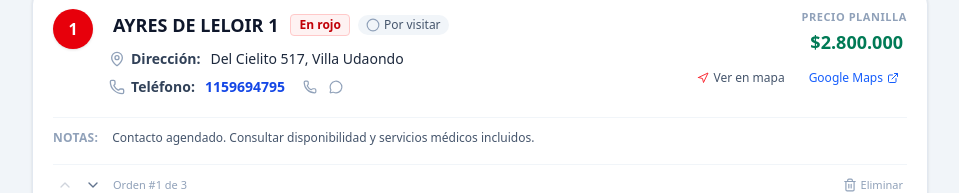
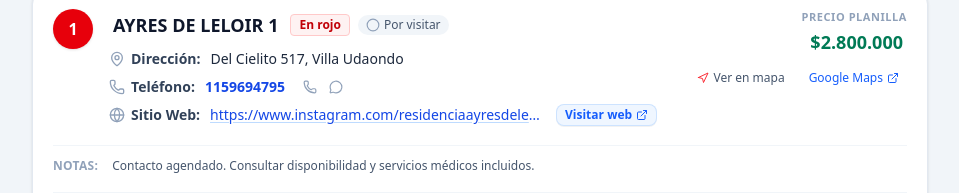
Before and after one commit to hernycai/Circuito_residencias, a React (Vite) app: page / in a window 1280 px wide. Shown: the part 756-949 px from the top of the page, without its empty margins (160-1119 px from the left). Built offline with nearby package versions, Linux system fonts and the light colour scheme.

Commit message:
feat: add spreadsheet integration for residences
- Import catalog data from initialData.ts
- Allow selecting and auto-filling data in AddStopModal
- Add website field and display links in ResidenceCard and Map popups
- Sync local storage data with updated spreadsheet links

```diff
--- a/src/App.tsx
+++ b/src/App.tsx
@@ -12,7 +12,7 @@ import {
   FileSpreadsheet
 } from 'lucide-react';
 import { ResidencePlace, RouteSettings } from './types';
-import { INITIAL_PLACES, INITIAL_SETTINGS } from './data/initialData';
+import { INITIAL_PLACES, INITIAL_SETTINGS, PLANILLA_DATA } from './data/initialData';
 import { RouteMap } from './components/RouteMap';
 import { ResidenceCard } from './components/ResidenceCard';
 import { Header } from './components/Header';
@@ -21,12 +21,39 @@ import { AddStopModal } from './components/AddStopModal';
 const STORAGE_KEY_PLACES = 'circuito_residencias_places_v1';
 const STORAGE_KEY_SETTINGS = 'circuito_residencias_settings_v1';
 
+// Helper to look up real link from spreadsheet
+const findSheetLink = (name: string): string | undefined => {
+  const clean = name.toLowerCase().trim();
+  const found = PLANILLA_DATA.find((entry) => {
+    const entryName = entry.nombre.toLowerCase().trim();
+    return entryName === clean || clean.includes(entryName) || entryName.includes(clean);
+  });
+  return found?.link;
+};
+
 export default function App() {
   const [places, setPlaces] = useState<ResidencePlace[]>(() => {
     try {
       const saved = localStorage.getItem(STORAGE_KEY_PLACES);
       if (saved) {
-        return JSON.parse(saved);
+        const parsed: ResidencePlace[] = JSON.parse(saved);
+        if (Array.isArray(parsed)) {
+          return parsed.map((p) => {
+            const sheetLink = findSheetLink(p.name);
+            // If the current website is missing or outdated/fake, replace with spreadsheet link
+            if (
+              !p.website ||
+              p.website.includes('ayresdeleloir.com.ar') ||
+              p.website.includes('elatardecerdeleloir.com.ar') ||
+              p.website.includes('soldeotono.com.ar')
+            ) {
+              if (sheetLink) {
+                return { ...p, website: sheetLink };
+              }
+            }
+            return p;
+          });
+        }
       }
     } catch {
       // fallback
--- a/src/components/AddStopModal.tsx
+++ b/src/components/AddStopModal.tsx
@@ -1,6 +1,7 @@
 import React, { useState } from 'react';
-import { X, Plus, MapPin } from 'lucide-react';
+import { X, Plus, MapPin, FileSpreadsheet } from 'lucide-react';
 import { ResidencePlace } from '../types';
+import { PLANILLA_DATA } from '../data/initialData';
 
 interface AddStopModalProps {
   isOpen: boolean;
@@ -18,12 +19,29 @@ export const AddStopModal: React.FC<AddStopModalProps> = ({
   const [name, setName] = useState('');
   const [address, setAddress] = useState('');
   const [phone, setPhone] = useState('');
+  const [website, setWebsite] = useState('');
   const [price, setPrice] = useState('');
   const [notes, setNotes] = useState('');
   const [lat, setLat] = useState<number>(-34.614);
   const [lng, setLng] = useState<number>(-58.697);
 
   if (!isOpen) return null;
+
+  const handleSelectFromSheet = (e: React.ChangeEvent<HTMLSelectElement>) => {
+    const selectedName = e.target.value;
+    if (!selectedName) return;
+    const entry = PLANILLA_DATA.find((p) => p.nombre === selectedName);
+    if (entry) {
+      setName(entry.nombre);
+      setAddress(entry.ubicacion);
+      setPhone(entry.tel);
+      setWebsite(entry.link);
+      setPrice(entry.precio);
+      setLat(entry.lat);
+      setLng(entry.lng);
+      setNotes(`Datos importados de la planilla. Ubicación: ${entry.ubicacion}.`);
+    }
+  };
 
   const handleSubmit = (e: React.FormEvent) => {
     e.preventDefault();
@@ -35,6 +53,7 @@ export const AddStopModal: React.FC<AddStopModalProps> = ({
       badge: 'En rojo',
       address: address.trim(),
       phone: phone.trim() || 'Sin teléfono',
+      website: website.trim() || undefined,
       priceType: 'single',
       price: price.trim() || 'A consultar en visita',
       notes: notes.trim() || 'Pendiente de visita.',
@@ -67,6 +86,28 @@ export const AddStopModal: React.FC<AddStopModalProps> = ({
         </div>
 
         <form onSubmit={handleSubmit} className="p-5 space-y-4">
+          {/* Quick autofill from spreadsheet */}
+          <div className="bg-slate-50 border border-slate-200 rounded-xl p-3">
+            <label className="block text-xs font-bold uppercase tracking-wider text-slate-600 mb-1.5 flex items-center gap-1.5">
+              <FileSpreadsheet className="w-3.5 h-3.5 text-emerald-600" />
+              Cargar rápido desde tu planilla (11 residencias):
+            </label>
+            <select
+              onChange={handleSelectFromSheet}
+              defaultValue=""
+              className="w-full text-xs bg-white text-slate-800 border border-slate-300 rounded-lg px-2.5 py-1.5 focus:outline-none focus:ring-2 focus:ring-red-500 font-medium cursor-pointer"
+            >
+              <option value="" disabled>
+                -- Seleccionar residencia de la planilla para autorrellenar --
+              </option>
+              {PLANILLA_DATA.map((item) => (
+                <option key={item.nombre} value={item.nombre}>
+                  {item.nombre} ({item.ubicacion})
+                </option>
+              ))}
+            </select>
+          </div>
+
           <div>
             <label className="block text-xs font-semibold uppercase tracking-wider text-slate-500 mb-1">
               Nombre de la residencia *
@@ -121,6 +162,19 @@ export const AddStopModal: React.FC<AddStopModalProps> = ({
                 className="w-full text-sm bg-white text-slate-900 placeholder-slate-400 border border-slate-300 rounded-xl px-3.5 py-2.5 focus:outline-none focus:ring-2 focus:ring-red-500"
               />
             </div>
+          </div>
+
+          <div>
+            <label className="block text-xs font-semibold uppercase tracking-wider text-slate-500 mb-1">
+              Sitio web / Enlace (opcional)
+            </label>
+            <input
+              type="text"
+              value={website}
+              onChange={(e) => setWebsite(e.target.value)}
+              placeholder="Ej. https://ayresdeleloir.com.ar o www.sitio.com"
+              className="w-full text-sm bg-white text-slate-900 placeholder-slate-400 border border-slate-300 rounded-xl px-3.5 py-2.5 focus:outline-none focus:ring-2 focus:ring-red-500"
+            />
           </div>
 
           <div className="grid grid-cols-2 gap-3">
--- a/src/components/ResidenceCard.tsx
+++ b/src/components/ResidenceCard.tsx
@@ -2,6 +2,7 @@ import React from 'react';
 import {
   MapPin,
   Phone,
+  Globe,
   ExternalLink,
   MessageCircle,
   CheckCircle2,
@@ -38,6 +39,16 @@ export const ResidenceCard: React.FC<ResidenceCardProps> = ({
 }) => {
   const cleanPhone = place.phone.replace(/\D/g, '');
   const gmapsUrl = `https://maps.google.com/?q=${encodeURIComponent(place.address)}`;
+
+  const normalizeUrl = (url?: string) => {
+    if (!url) return '';
+    const trimmed = url.trim();
+    if (!trimmed) return '';
+    if (/^https?:\/\//i.test(trimmed)) {
+      return trimmed;
+    }
+    return `https://${trimmed}`;
+  };
 
   const handleBlurText = (field: keyof ResidencePlace, value: string) => {
     onUpdate({
@@ -190,6 +201,48 @@ export const ResidenceCard: React.FC<ResidenceCardProps> = ({
                 )}
               </div>
             </div>
+
+            {/* Website / Enlace al sitio */}
+            <div className="text-slate-600 text-sm mt-1 flex items-center gap-1.5 flex-wrap">
+              <Globe className="w-4 h-4 text-slate-400 shrink-0" />
+              <strong className="text-slate-700">Sitio Web:</strong>
+              <span
+                contentEditable
+                suppressContentEditableWarning
+                onBlur={(e) => {
+                  const val = e.currentTarget.textContent || '';
+                  handleBlurText('website', val === 'Agregar link del sitio...' ? '' : val);
+                }}
+                onFocus={(e) => {
+                  if (e.currentTarget.textContent === 'Agregar link del sitio...') {
+                    e.currentTarget.textContent = '';
+                  }
+                }}
+                className={`editable-field max-w-[220px] sm:max-w-[340px] truncate inline-block align-middle px-1 py-0.5 rounded font-medium ${
+                  place.website && place.website.trim()
+                    ? 'text-blue-700 underline decoration-blue-200 hover:decoration-blue-400 underline-offset-2'
+                    : 'text-slate-400 italic'
+                }`}
+                title={place.website ? `Sitio: ${place.website} (Haz clic para editar)` : 'Haz clic para editar el enlace del sitio'}
+              >
+                {place.website && place.website.trim() ? place.website : 'Agregar link del sitio...'}
+              </span>
+
+              {place.website && place.website.trim() && (
+                <div className="no-print inline-flex items-center gap-1 ml-1 shrink-0">
+                  <a
+                    href={normalizeUrl(place.website)}
+                    target="_blank"
+                    rel="noreferrer"
+                    className="inline-flex items-center gap-1 text-xs font-semibold text-blue-600 hover:text-blue-800 bg-blue-50 hover:bg-blue-100 border border-blue-200/70 px-2 py-0.5 rounded-lg transition-colors shadow-2xs"
+                    title="Abrir enlace del sitio web en nueva pestaña"
+                  >
+                    <span>Visitar web</span>
+                    <ExternalLink className="w-3 h-3" />
+                  </a>
+                </div>
+              )}
+            </div>
           </div>
         </div>
 
--- a/src/components/RouteMap.tsx
+++ b/src/components/RouteMap.tsx
@@ -98,8 +98,9 @@ export const RouteMap: React.FC<RouteMapProps> = ({
           <p class="text-xs text-slate-600 mt-0.5">${place.address}</p>
           <p class="text-xs text-slate-600"><strong>Tel:</strong> ${place.phone}</p>
           <p class="text-xs text-emerald-700 font-semibold mt-1">Precio: ${place.price}</p>
-          <div class="mt-2 pt-1.5 border-t border-slate-100 flex gap-2">
+          <div class="mt-2 pt-1.5 border-t border-slate-100 flex items-center gap-2.5 flex-wrap">
             <a href="https://maps.google.com/?q=${encodeURIComponent(place.address)}" target="_blank" rel="noreferrer" class="text-[11px] text-blue-600 hover:underline font-medium">Google Maps ↗</a>
+            ${place.website ? `<a href="${/^https?:\/\//i.test(place.website) ? place.website : 'https://' + place.website}" target="_blank" rel="noreferrer" class="text-[11px] text-emerald-700 hover:underline font-medium">Sitio Web ↗</a>` : ''}
           </div>
         </div>
       `;
--- a/src/data/initialData.ts
+++ b/src/data/initialData.ts
@@ -9,6 +9,121 @@ export const INITIAL_SETTINGS: RouteSettings = {
   badgeText: "3 Residencias en Rojo",
 };
 
+/**
+ * Catálogo completo extraído directamente de la planilla del usuario
+ */
+export interface SheetEntry {
+  nombre: string;
+  link: string;
+  precio: string;
+  ubicacion: string;
+  tel: string;
+  lat: number;
+  lng: number;
+}
+
+export const PLANILLA_DATA: SheetEntry[] = [
+  {
+    nombre: "VIRGEN DE LA GUARDA",
+    link: "https://residenciavg.com.ar/",
+    precio: "Triple $3.800.000 Doble $4.500.000 Individual $8.200.000",
+    ubicacion: "Virgen de la Guardia 235 - Ituz",
+    tel: "1131794159",
+    lat: -34.6542,
+    lng: -58.6721,
+  },
+  {
+    nombre: "NAMASTE",
+    link: "https://www.geriatricoramosmejia.com.ar/index.php#cont",
+    precio: "$3.500.000",
+    ubicacion: "gelly y obes 270 Villa Sarmiento",
+    tel: "1132471745",
+    lat: -34.6436,
+    lng: -58.5724,
+  },
+  {
+    nombre: "AYRES DE LELOIR 1",
+    link: "https://www.instagram.com/residenciaayresdeleloir",
+    precio: "$2.800.000",
+    ubicacion: "Del Cielito 517, VU",
+    tel: "1159694795",
+    lat: -34.6141,
+    lng: -58.7005,
+  },
+  {
+    nombre: "AYRES DE LELOIR 2",
+    link: "https://www.instagram.com/residenciaayresdeleloir2",
+    precio: "$3.500.000",
+    ubicacion: "De La Vidalita, VU",
+    tel: "1159694795",
+    lat: -34.6189,
+    lng: -58.6912,
+  },
+  {
+    nombre: "PARQUE HOGAR",
+    link: "https://parquehogar.com.ar/hogar-geriatrico/",
+    precio: "A consultar",
+    ubicacion: "Chanas 951, PALOMAR",
+    tel: "1146598464 / 1144433149",
+    lat: -34.5982,
+    lng: -58.5911,
+  },
+  {
+    nombre: "MIRADORES DEL SOL",
+    link: "https://geriatricos.portalgeriatrico.com.ar/residencia/haedo/residencia-geriatrica-miradores-del-sol/",
+    precio: "A consultar",
+    ubicacion: "Del Himno 174, Haedo",
+    tel: "1144437495",
+    lat: -34.6468,
+    lng: -58.5879,
+  },
+  {
+    nombre: "EL ATARDECER DE LELOIR",
+    link: "https://geriatricos.portalgeriatrico.com.ar/residencia/parque-leloir/hogar-el-atardecer-de-leloir/",
+    precio: "A consultar en visita",
+    ubicacion: "De los Payadores 936, VU",
+    tel: "1140907187",
+    lat: -34.6062,
+    lng: -58.6943,
+  },
+  {
+    nombre: "SOL DE OTOÑO",
+    link: "https://geriatricos.portalgeriatrico.com.ar/residencia/parque-leloir/sol-de-otono-iv/",
+    precio: "Triple: $3.883.000 | Doble: $4.500.000 | Indiv: $5.152.000",
+    ubicacion: "De los Reseros 780, VU",
+    tel: "1136710841",
+    lat: -34.6214,
+    lng: -58.6975,
+  },
+  {
+    nombre: "LOS ROBLES",
+    link: "https://hogardelosrobles.com.ar/",
+    precio: "A consultar",
+    ubicacion: "Filipinas 945. VU",
+    tel: "1160714940 o 1137228550",
+    lat: -34.6087,
+    lng: -58.6834,
+  },
+  {
+    nombre: "ALAMEDA",
+    link: "https://residenciaalameda.com.ar/",
+    precio: "A consultar",
+    ubicacion: "Portugal 1702 - ITUZ",
+    tel: "1168662817",
+    lat: -34.6391,
+    lng: -58.6738,
+  },
+  {
+    nombre: "ALTOS DEL OESTE",
+    link: "https://geriatricos.portalgeriatrico.com.ar/residencia/san-justo/altos-del-oeste/",
+    precio: "$2.800.000 cuad",
+    ubicacion: "Av. Mariano santamaría 2736- San Justo",
+    tel: "11 5706-7056",
+    lat: -34.6781,
+    lng: -58.5521,
+  }
+];
+
 export const INITIAL_PLACES: ResidencePlace[] = [
   {
     id: 1,
@@ -16,6 +131,7 @@ export const INITIAL_PLACES: ResidencePlace[] = [
     badge: "En rojo",
     address: "Del Cielito 517, Villa Udaondo",
     phone: "1159694795",
+    website: "https://www.instagram.com/residenciaayresdeleloir",
     priceType: "single",
     price: "$2.800.000",
     lat: -34.6141,
@@ -29,6 +145,7 @@ export const INITIAL_PLACES: ResidencePlace[] = [
     badge: "En rojo",
     address: "De los Payadores 936, Villa Udaondo",
     phone: "1140907187",
+    website: "https://geriatricos.portalgeriatrico.com.ar/residencia/parque-leloir/hogar-el-atardecer-de-leloir/",
     priceType: "single",
     price: "A consultar en visita",
     lat: -34.6062,
@@ -42,6 +159,7 @@ export const INITIAL_PLACES: ResidencePlace[] = [
     badge: "En rojo",
     address: "De los Reseros 780, Villa Udaondo",
     phone: "1136710841",
+    website: "https://geriatricos.portalgeriatrico.com.ar/residencia/parque-leloir/sol-de-otono-iv/",
     priceType: "tiered",
     price: "Triple: $3.883.000 | Doble: $4.500.000 | Indiv: $5.152.000",
     pricesTiered: [
--- a/src/types.ts
+++ b/src/types.ts
@@ -10,6 +10,7 @@ export interface ResidencePlace {
   badge: string;
   address: string;
   phone: string;
+  website?: string;
   priceType: 'single' | 'tiered';
   price: string;
   pricesTiered?: TieredPrice[];
```
